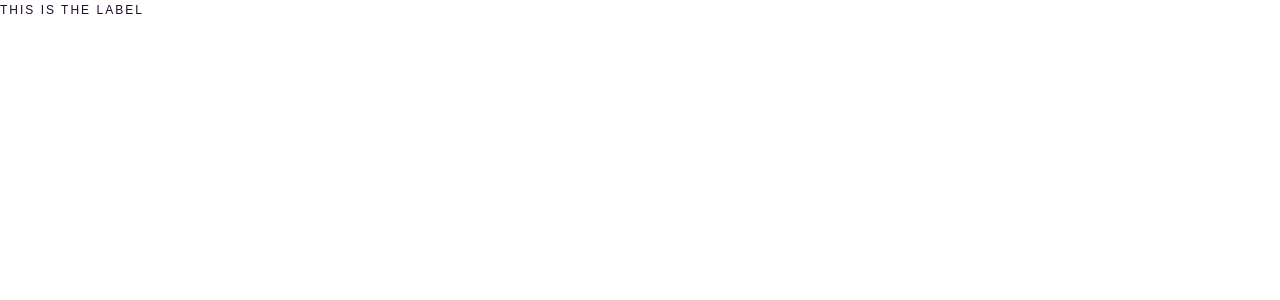
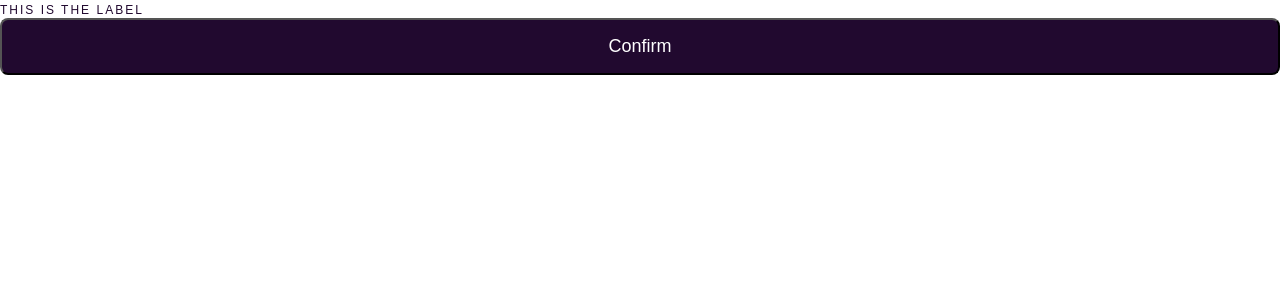
Before and after one commit to jeromehaas/interactive-card-details-form-fm, a React (Create React App) app: page / in a window 1280 px wide. Shown: the top 300 px of the page. Built offline with nearby package versions, Linux system fonts and the light colour scheme; a web font is replaced by a local one.

Commit message:
Setup: button component

```diff
--- a/src/App.js
+++ b/src/App.js
@@ -1,10 +1,12 @@
 import Label from "components/01-atoms/label/label";
+import Button from 'components/01-atoms/button/button';
 
 const App = () => {
 
   return (
     <div className="app">
 			<Label>this is the label</Label>
+			<Button>Confirm</Button>
     </div>
   );
 
--- /dev/null
+++ b/src/components/01-atoms/button/button.jsx
@@ -0,0 +1,11 @@
+import './button.scss';
+
+const Button = ({ className, children }) => {
+
+	return (
+		<button className={` ${ className ? className : '' } button` }>{ children }</button>
+	);
+
+};
+
+export default Button;
--- /dev/null
+++ b/src/components/01-atoms/button/button.scss
@@ -0,0 +1,11 @@
+// @import 'stlyes/configs/variables.scss';
+@import 'styles/configs/variables.scss';
+
+.button {
+	display: block;
+	width: 100%;
+	padding: 16px;
+	background-color: $deep-violet;
+	color: $white;
+	border-radius: 8px;
+}
--- a/src/components/01-atoms/label/label.jsx
+++ b/src/components/01-atoms/label/label.jsx
@@ -3,7 +3,7 @@ import './label.scss';
 const Label = ({ className, children, htmlFor }) => {
 
 	return (
-		<label className={` ${ className } label`} htmlFor={ htmlFor }>{ children }</label>
+		<label className={` ${ className ? className : '' } label`} htmlFor={ htmlFor }>{ children }</label>
 	);
 
 };
--- a/src/styles/configs/typography.scss
+++ b/src/styles/configs/typography.scss
@@ -1,5 +1,6 @@
 * {
 	font-family: 'Space-Grotesk', sans-serif;
+	font-weight: 400;
 }
 
 .label {
@@ -8,3 +9,7 @@
 	text-transform: uppercase;
 	margin-bottom: 8px;
 }
+
+.button {
+	font-size: 18px;
+}
```
